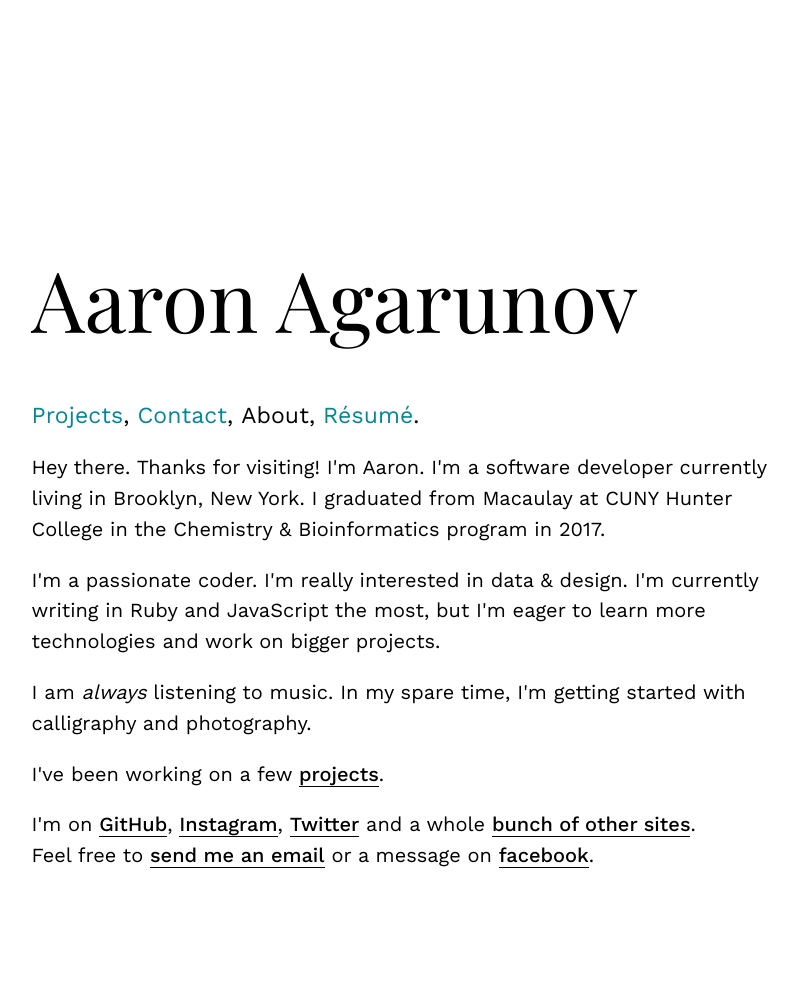
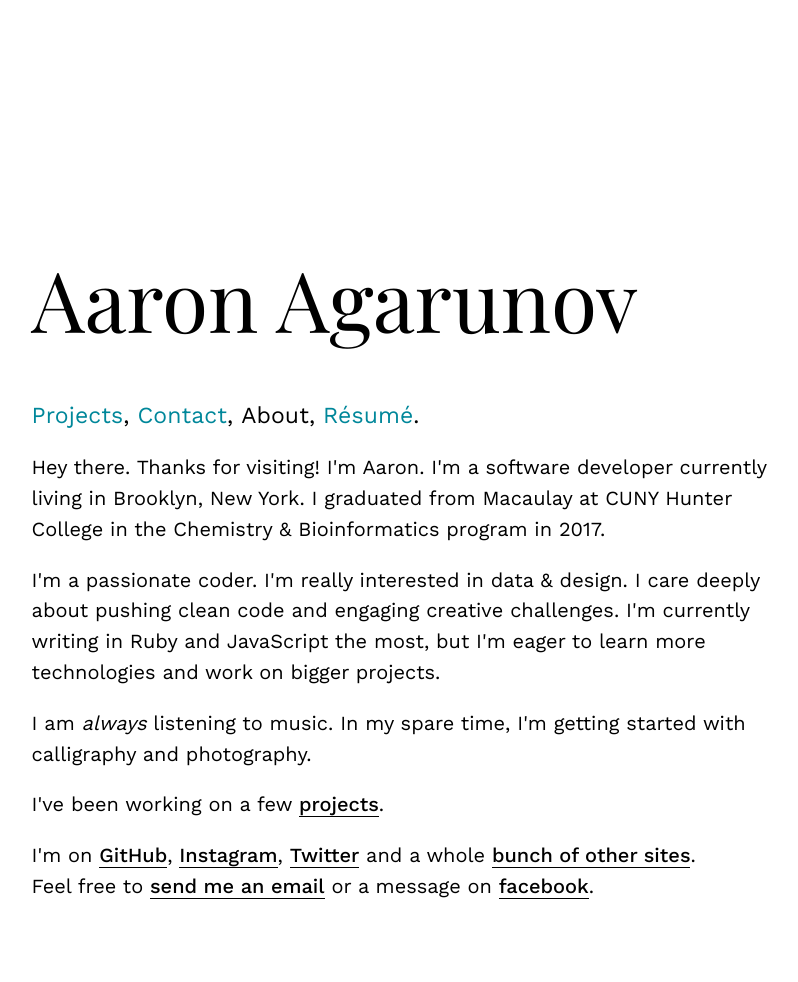
Before and after one commit to agarun/agarun.github.io, a Jekyll site: the page built from _pages/about.html, in a window 1280 px wide. Shown: the whole page, without its empty margins (186-984 px from the left). Built offline with Jekyll 4.4.1, drawn with Linux system fonts in a browser that asks for light colours; some web fonts are replaced; before the commit the page ends 951 px from its top, so only the background shows below that.

Commit message:
Update about.html text

```diff
--- a/_pages/about.html
+++ b/_pages/about.html
@@ -6,7 +6,8 @@ permalink: /about/
 <div class="about">
   <p>Hey there. Thanks for visiting! I'm Aaron. I'm a software developer currently living in Brooklyn, New York. I graduated from Macaulay at CUNY Hunter College in the Chemistry & Bioinformatics program in 2017.</p>
 
-  <p>I'm a passionate coder. I'm really interested in data & design. I'm currently writing in Ruby and JavaScript the most, but I'm eager to learn more technologies and work on bigger projects.</p>
+  <p>I'm a passionate coder. I'm really interested in data & design. I care deeply about pushing clean code and
+    engaging creative challenges. I'm currently writing in Ruby and JavaScript the most, but I'm eager to learn more technologies and work on bigger projects.</p>
 
   <p>I am <em>always</em> listening to music. In my spare time, I'm getting started with calligraphy and photography.</p>
 
```
